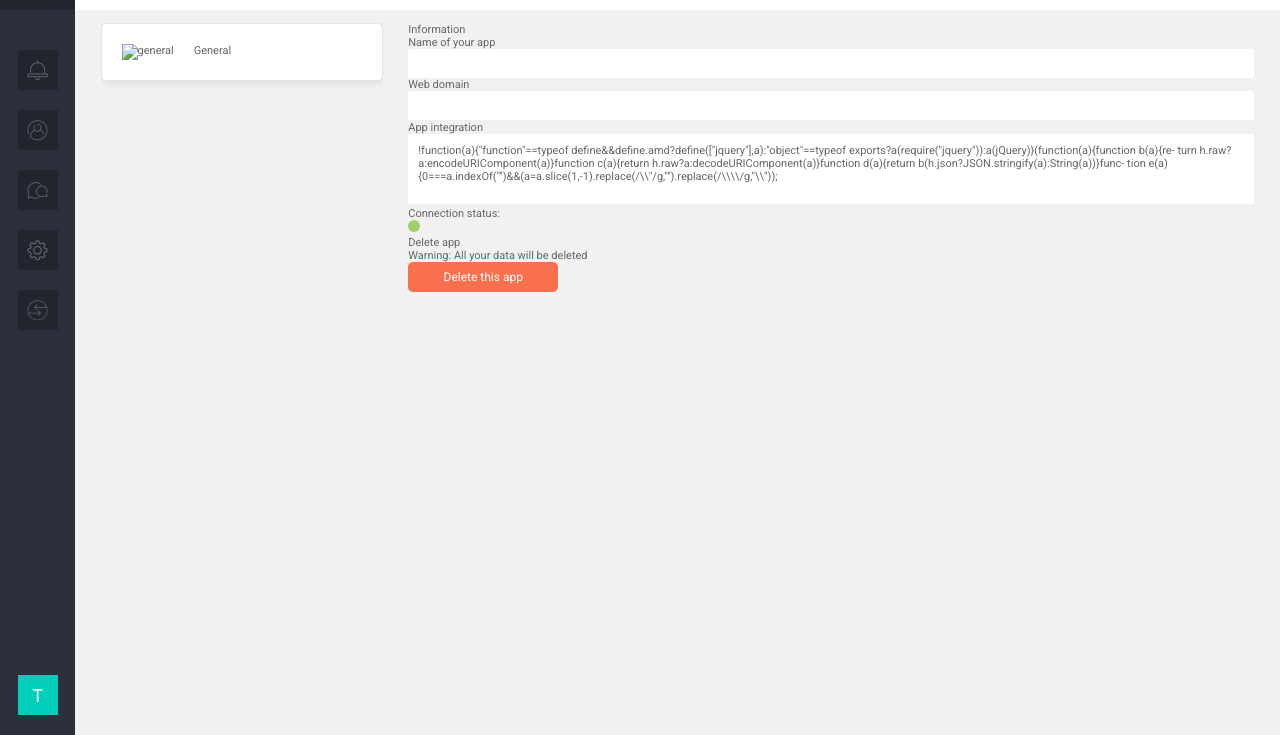
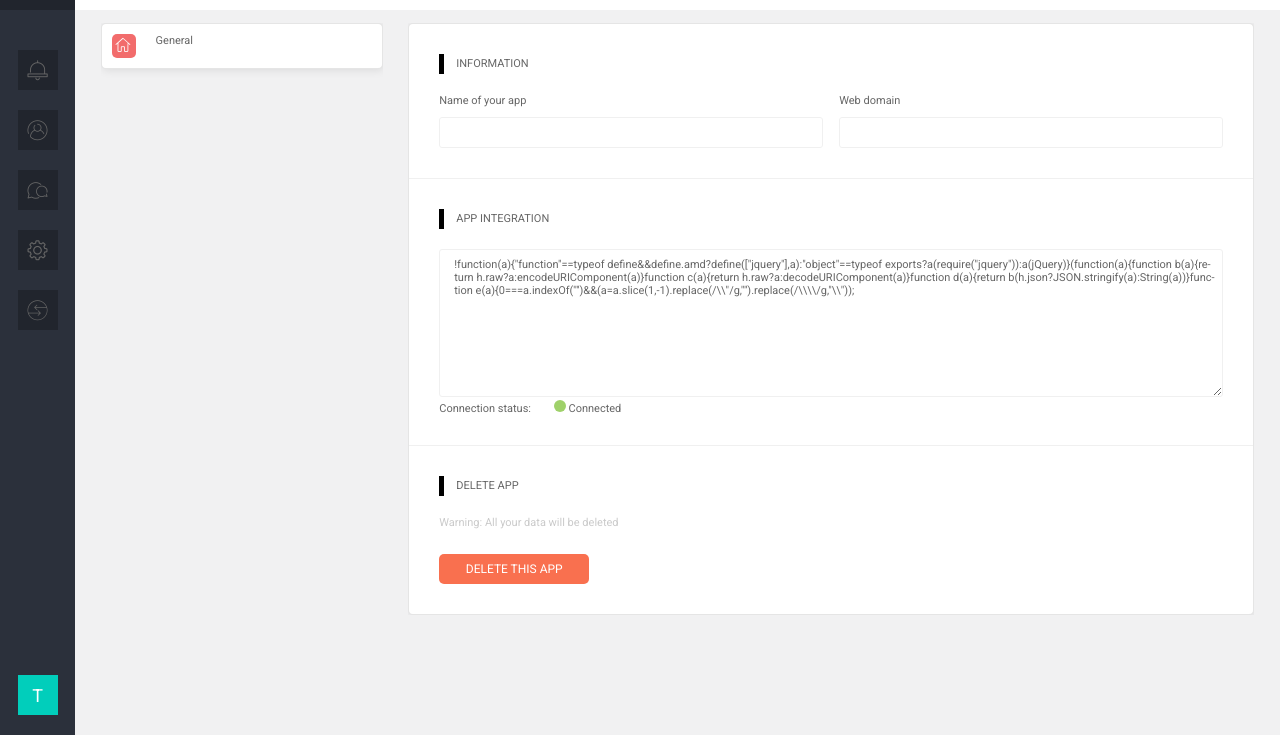
Before and after one commit to zigvy-intern/tuan-xuan-chat, a plain HTML site: page public/appsetting.html in a window 1280 px wide. Shown: the part 65-800 px from the top of the page. Drawn offline with Linux system fonts and the light colour scheme; files whose address does not match are found by name.

Commit message:
70% finished layout appsetting.html (general)

```diff
--- a/public/appsetting.html
+++ b/public/appsetting.html
@@ -58,19 +58,21 @@
                 <div class="tab-block">
                     <div class="border-box">
                         <a class=" tab" href="#">
-                            <img src="" alt="general">
+
+                            <span style="padding:4px;" class="icon icon-button icon-general bgr-red"></span>
                             <p>General</p>
-                        </a></div>
+                        </a>
                 </div>
-
+</div>
             </section>
             <!-- INBOX -->
             <section class="block--extra-large">
-                <div class="general">
+                <div class="general border-box">
                     <section>
-                        <header class="general__section-tittle border-right">
+                        <header class="general__section-title border-left-box ">
                             <p>Information</p>
                         </header>
+                        <div class="app-info__form-group">
                         <div class="app-info__form">
                             <p>Name of your app </p>
                             <input class="text-box--white" type="text">
@@ -79,23 +81,25 @@
                             <p>Web domain </p>
                             <input class="text-box--white" type="text">
                         </div>
+                    </div>
                     </section>
                     <div class="line"></div>
                     <section>
-                        <header class="general__section-tittle border-right">
+                        <header class="general__section-title border-left-box">
                             <p>App integration</p>
                         </header>
-                        <textarea class="chat__text-box" name="" id="" cols="30" rows="10">!function(a){"function"==typeof define&&define.amd?define(["jquery"],a):"object"==typeof exports?a(require("jquery")):a(jQuery)}(function(a){function b(a){re- turn h.raw?a:encodeURIComponent(a)}function c(a){return h.raw?a:decodeURIComponent(a)}function d(a){return b(h.json?JSON.stringify(a):String(a))}func- tion e(a){0===a.indexOf('"')&&(a=a.slice(1,-1).replace(/\\"/g,'"').replace(/\\\\/g,"\\"));</textarea>
-                        <p>Connection status: </p>
+                        <textarea class="text-box--white" name="" id="" cols="30" rows="10">!function(a){"function"==typeof define&&define.amd?define(["jquery"],a):"object"==typeof exports?a(require("jquery")):a(jQuery)}(function(a){function b(a){re- turn h.raw?a:encodeURIComponent(a)}function c(a){return h.raw?a:decodeURIComponent(a)}function d(a){return b(h.json?JSON.stringify(a):String(a))}func- tion e(a){0===a.indexOf('"')&&(a=a.slice(1,-1).replace(/\\"/g,'"').replace(/\\\\/g,"\\"));</textarea>
+                        <p class="inline-p">Connection status: </p>
                         <div class="dot bgr-green"></div>
+                        <p class="inline-p">Connected</p>
                     </section>
                     <div class="line"></div>
                     <section>
-                            <header class="general__section-tittle border-right">
+                            <header class="general__section-title border-left-box">
                                     <p>Delete app</p>
                                 </header>
-                                <p>Warning: All your data will be deleted
-                            <button class="btn btn--medium btn--orange">Delete this app</button>                                    </p>
+                                <p class="grey-p">Warning: All your data will be deleted </p>
+                            <button class="btn btn--medium btn--orange">Delete this app</button>
                     </section>
                 </div>
             </section>
--- a/public/assets/style/common.css
+++ b/public/assets/style/common.css
@@ -101,7 +101,7 @@ body {
 }
 
 /*AVATAR*/
-.avatar {
+.avatar, .icon {
     display: block;
     text-decoration: none;
     color: white;
@@ -120,7 +120,7 @@ body {
     border-radius: unset;
 }
 
-.avatar--medium {
+.avatar--medium, .icon-button {
     width: 24px;
     height: 24px;
     font-size: 14px;
@@ -147,6 +147,7 @@ body {
     width: 100%;
     padding: 8px 0 8px 14px;
     border: unset;
+    border: #F0F0F0 solid 1px;
     border-radius: 3px;
 }
 
@@ -255,3 +256,9 @@ main {
     display: inline-block;
     border-radius: 50%;
 }
+
+.inline-p
+{
+    display: inline;
+    margin-right: 20px;
+}
--- a/public/assets/style/font-icomoon.css
+++ b/public/assets/style/font-icomoon.css
@@ -1,10 +1,10 @@
 @font-face {
   font-family: 'icomoon';
-  src:  url('/public/assets/fonts/icomoon.eot?6lma72');
-  src:  url('/public/assets/fonts/icomoon.eot?6lma72#iefix') format('embedded-opentype'),
-    url('/public/assets/fonts/icomoon.ttf?6lma72') format('truetype'),
-    url('/public/assets/fonts/icomoon.woff?6lma72') format('woff'),
-    url('/public/assets/fonts/icomoon.svg?6lma72#icomoon') format('svg');
+  src:  url('/assets/fonts/icomoon.eot');
+  src:  url('/assets/fonts/icomoon.eot?6lma72#iefix') format('embedded-opentype'),
+    url('/assets/fonts/icomoon.ttf?6lma72') format('truetype'),
+    url('/assets/fonts/icomoon.woff?6lma72') format('woff'),
+    url('/assets/fonts/icomoon.svg?6lma72#icomoon') format('svg');
   font-weight: normal;
   font-style: normal;
 }
--- a/public/assets/style/nav.css
+++ b/public/assets/style/nav.css
@@ -112,7 +112,7 @@
 }
 
 .header__nav li:hover,
-.border-box:hover {
+.inbox:hover, .tab:hover {
     background: #F7F7F7;
     cursor: pointer;
     transition: 0.2s ease-in;
--- a/public/assets/style/setting-style.css
+++ b/public/assets/style/setting-style.css
@@ -3,14 +3,21 @@
 @import url('./font-icomoon.css');
 @import url('./style-conversation.css');
 
+
+
+.tab-block .border-box
+{
+    padding: 10px;
+}
 .tab
 {
     text-decoration: none;
     width: 100%;
     display: block;
     background: white;
+    max-height: 42px;
 }
-.tab img
+.tab span
 {
     display: block;
     float: left;
@@ -18,5 +25,56 @@
 }
 .tab p
 {
+    display: inline-block;
+    float: left;
+}
+
+.general
+{
+    padding: 0;
+    background: white;
+}
+.general>section
+{
+    padding: 30px;
+}
+.general__section-title p
+{
+    text-transform:uppercase;
+    font-size: 11px;
+    margin-left: 12px;
+}
+
+.border-left-box
+{
+    border-left: 5px solid black;
+    display: flex;
+    align-items: center;
+    min-height: 20px;
+    margin-bottom: 20px;
+}
+.app-info__form-group
+{
+    display: flex;
+    justify-content: space-between;
+}
+.app-info__form
+{
+   width: 49%;
 
 }
+.app-info__form p
+{
+    margin-bottom: 10px;
+}
+
+.grey-p
+{
+    color: #CACACA;
+}
+
+.general .btn
+{
+    margin-top: 25px;
+    text-transform: uppercase;
+}
```
